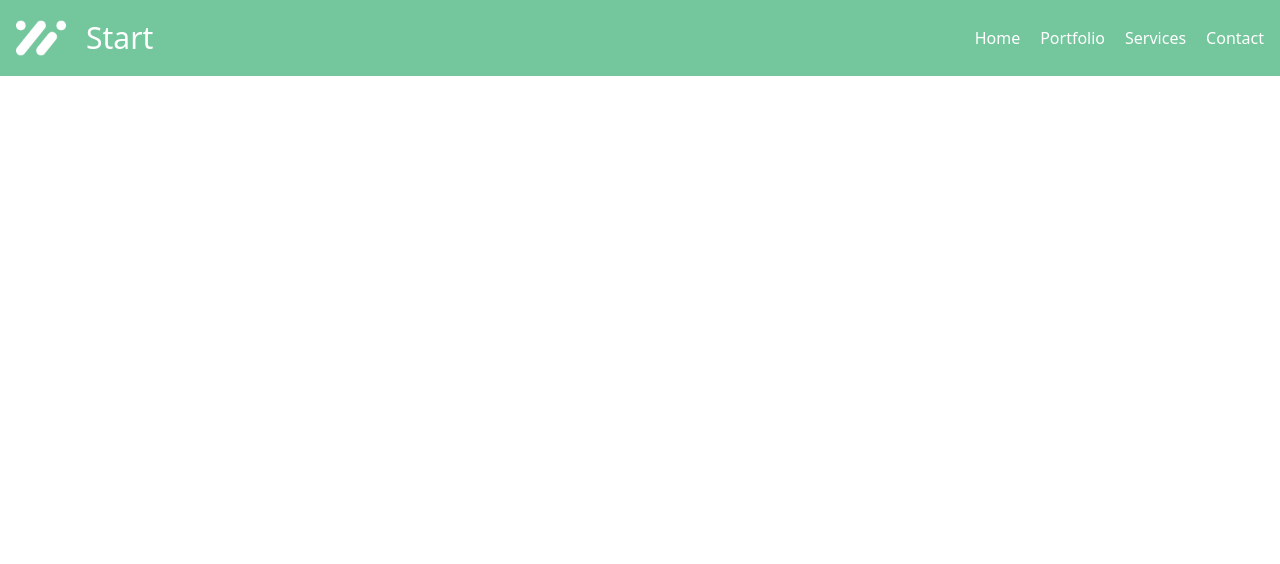
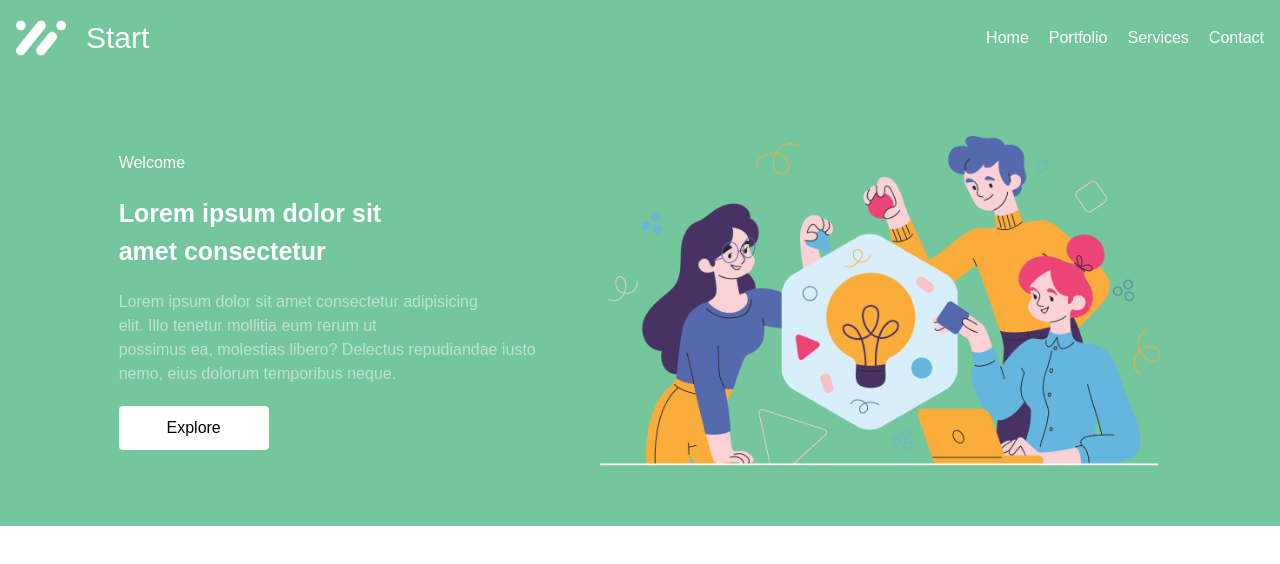
Before and after one commit to saadahmed18/Star_By_React, a React (Create React App) app: page / in a window 1280 px wide. Shown: the top 564 px of the page. Built offline with nearby package versions, Linux system fonts and the light colour scheme.

Commit message:
Add Hero Section

```diff
--- a/src/App.js
+++ b/src/App.js
@@ -1,9 +1,11 @@
 import "./main.css";
+import Hero from "./components/Hero";
 import Header from "./components/layout/Header";
 function App() {
   return (
     <>
       <Header />
+      <Hero/>
     </>
   );
 }
--- /dev/null
+++ b/src/components/Hero.jsx
@@ -0,0 +1,25 @@
+function Hero() {
+  return (
+    <>
+      <section id="home" className="bg-[#74c69d] h-[cala(100vh - 85px)]">
+        <div className="container m-auto px-4 flex justify-center items-center flex-wrap gap-16">
+          <div className="text-white">
+            <span>Welcome</span>
+            <h1 className="my-5 text-[25px] font-bold">
+              Lorem ipsum dolor sit <br /> amet consectetur
+            </h1>
+            <p className="text-[#ffffff86]">
+              Lorem ipsum dolor sit amet consectetur adipisicing <br /> elit. Illo tenetur mollitia eum rerum ut <br /> possimus ea, molestias libero? Delectus repudiandae iusto <br /> nemo, eius
+              dolorum temporibus neque.
+            </p>
+            <button type="button" className="block w-[150px] mt-5 py-[10px] text-black bg-white rounded">Explore</button>
+          </div>
+          <div className="md:w-[45%]">
+            <img src="/images/hero.webp" alt="Hero Img" />
+          </div>
+        </div>
+      </section>
+    </>
+  );
+}
+export default Hero;
--- a/src/main.css
+++ b/src/main.css
@@ -0,0 +1,22 @@
+html {
+  scroll-behavior: smooth;
+}
+body {
+  font-family: Arial, "Helvetica Neue", Helvetica, sans-serif;
+}
+img {
+  max-width: 100%;
+}
+section {
+  padding: 60px 0;
+}
+.btn {
+  display: block;
+  width: fit-content;
+  margin: 30px auto auto;
+  padding: 12px 30px;
+  font-size: 20px;
+  color: white;
+  background-color: black;
+  border-radius: 5px;
+}
```
